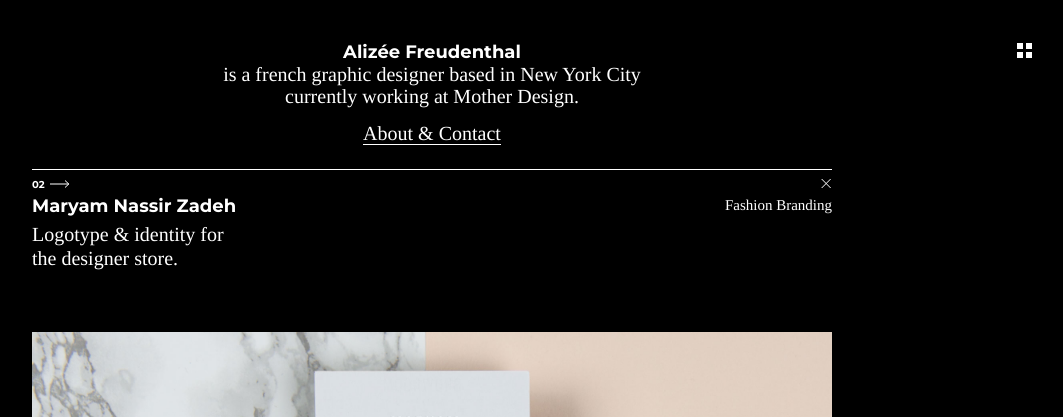
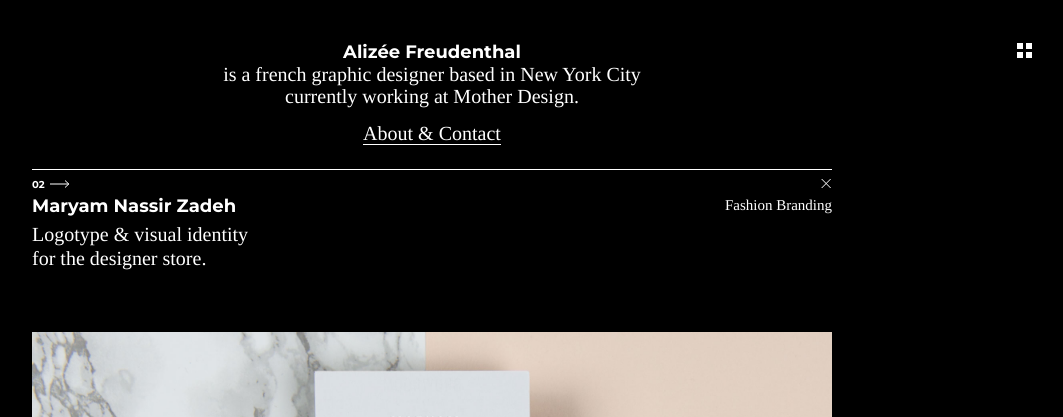
Before and after one commit to troyer/afportfolio, a Jekyll site: the page built from _posts/2016-09-25-maryam-nassir-zadeh.markdown, in a window 1280 px wide. Shown: the top 417 px of the page, without its empty margins (208-1271 px from the left). Built offline with Jekyll 4.4.1, drawn with Linux system fonts in a browser that asks for light colours; nearby versions of some CDN libraries.

Commit message:
Updated Maryam Nassir Zadeh

```diff
--- a/_posts/2016-09-25-maryam-nassir-zadeh.markdown
+++ b/_posts/2016-09-25-maryam-nassir-zadeh.markdown
@@ -3,9 +3,7 @@
 date: 2016-09-25 04:27:00 Z
 cover-image: "/uploads/Alizee-Freudenthal-MNZ-COVER.jpg"
 small-text: Fashion Branding
-description: |-
-  Logotype & identity for
-  the designer store.
+description: "Logotype & visual identity \nfor the designer store."
 order-id: 2-MNZ1
 ---
 
```
